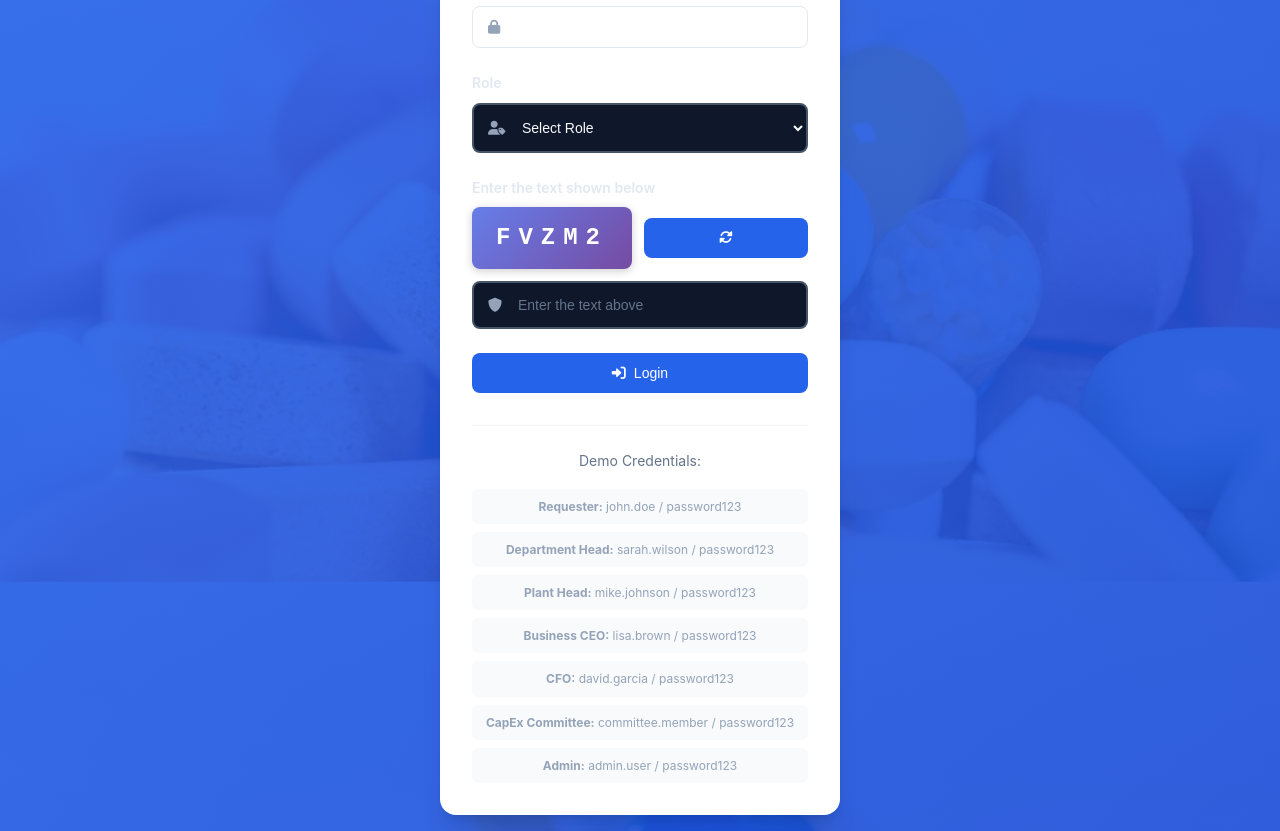
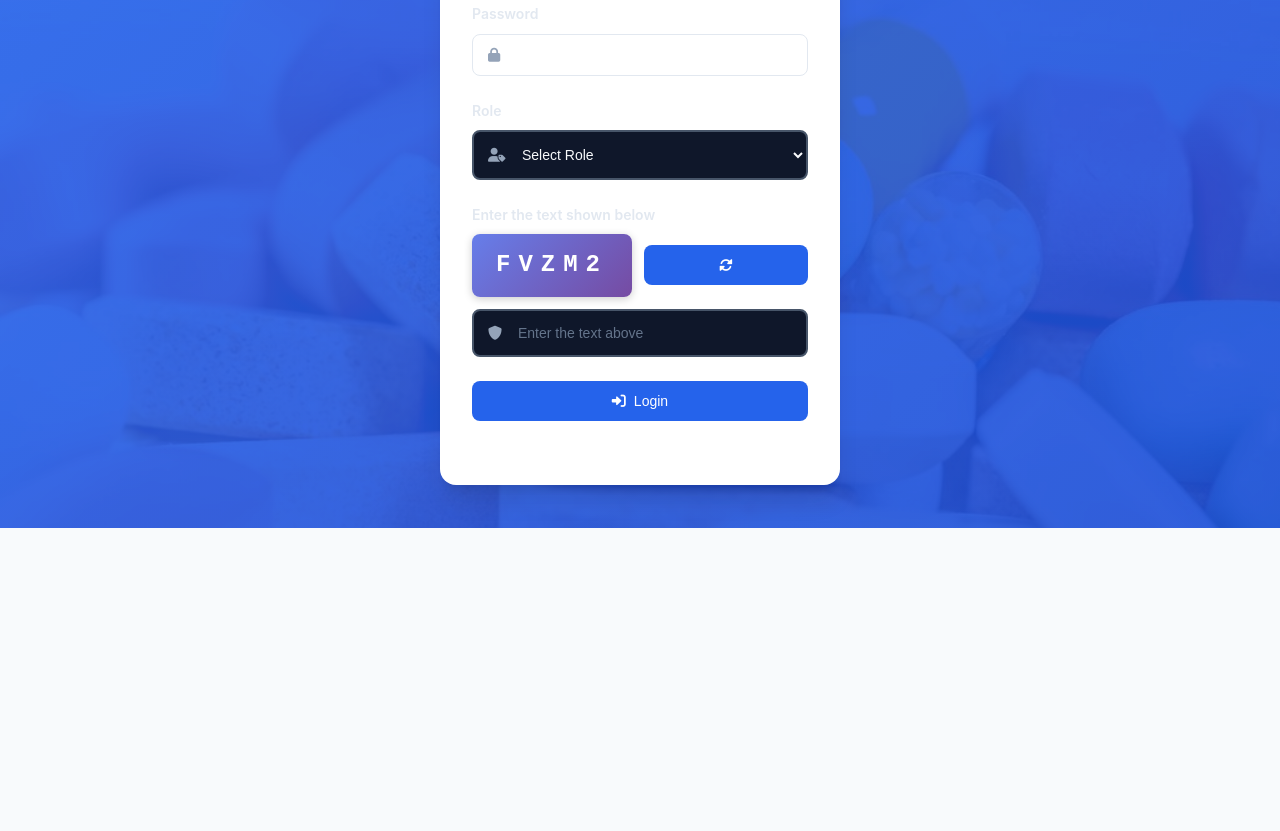
Before and after one commit to PrateekDutta2001/Capex, a plain HTML site: page index.html in a window 1280 px wide. Shown: the part 272-1103 px from the top of the page. After the commit the page ends 800 px from the top, so only its background shows below. Drawn offline with Linux system fonts and the light colour scheme.

```diff
--- a/index.html
+++ b/index.html
@@ -84,7 +84,7 @@
                 </button>
             </form>
 
-            <div class="login-footer">
+            <!-- <div class="login-footer">
                 <p>Demo Credentials:</p>
                 <div class="demo-credentials">
                     <div class="credential-item">
@@ -109,7 +109,7 @@
                         <strong>Admin:</strong> admin.user / password123
                     </div>
                 </div>
-            </div>
+            </div> -->
         </div>
     </div>
 
```
